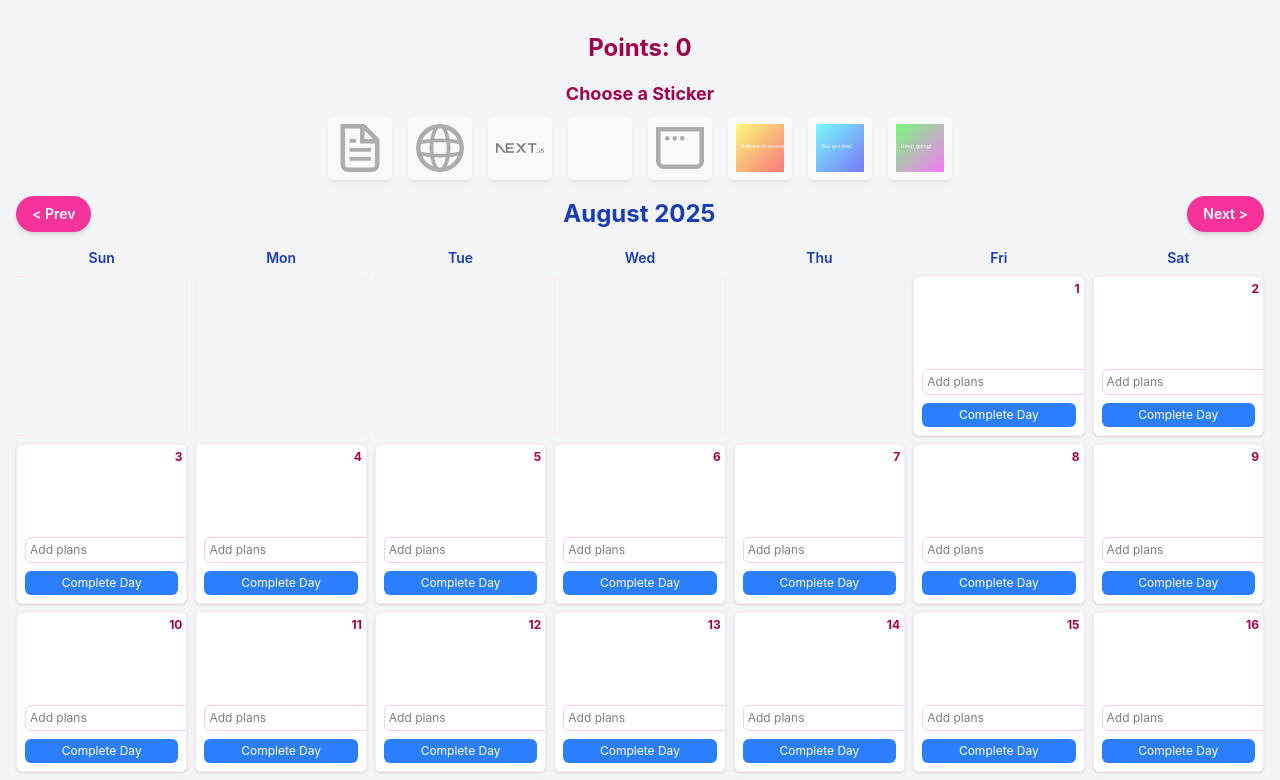
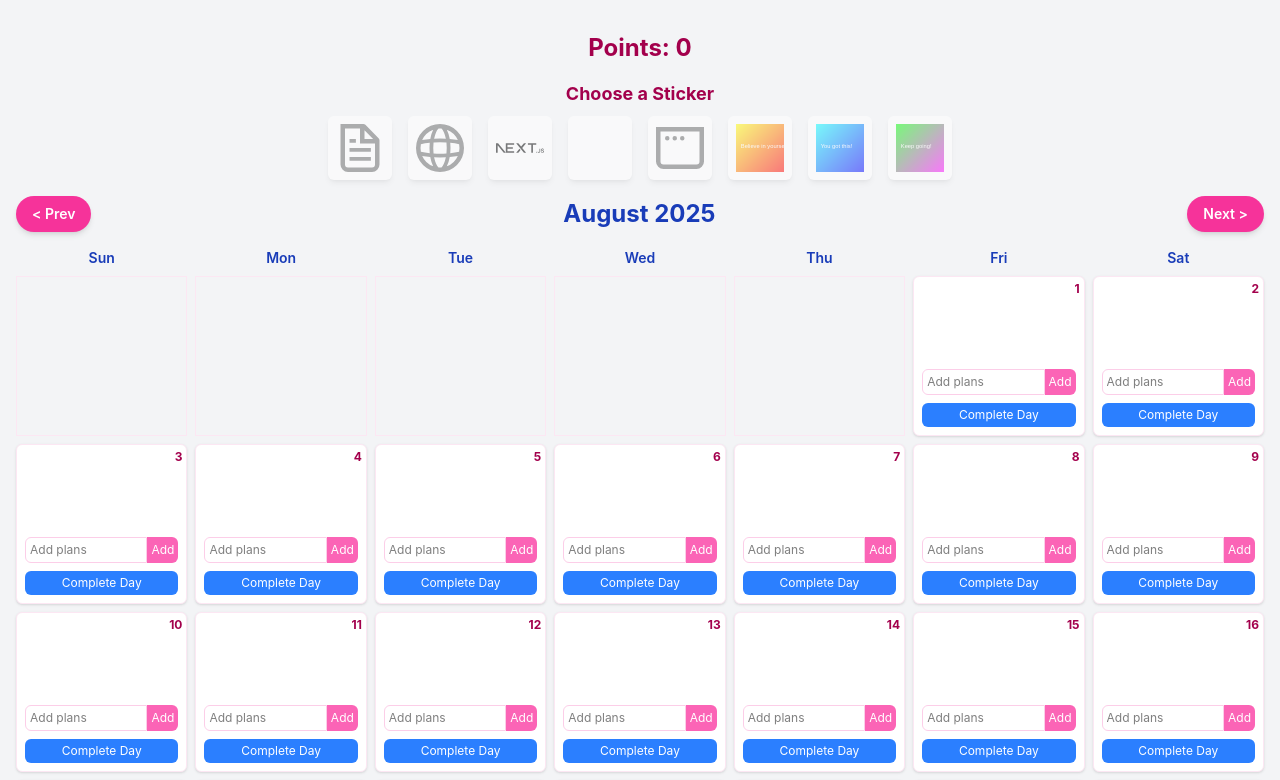
Before and after one commit to masharabkova/firstproject, a Next.js app: page / in a window 1280 px wide. Shown: the top 780 px of the page. Built offline with nearby package versions, Linux system fonts and the light colour scheme.

Commit message:
fix todo input

```diff
--- a/components/TodoList.tsx
+++ b/components/TodoList.tsx
@@ -34,7 +34,7 @@ export function TodoList({ list, onAddItem, onRemoveItem, onToggleItem, onComple
                     type="text"
                     value={newItem}
                     onChange={(e) => setNewItem(e.target.value)}
-                    className="flex-grow p-1 border border-pink-200 rounded-l-md focus:outline-none focus:ring-1 focus:ring-pink-500 text-xs"
+                    className="flex-grow min-w-0 p-1 border border-pink-200 rounded-l-md focus:outline-none focus:ring-1 focus:ring-pink-500 text-xs"
                     placeholder="Add plans"
                 />
                 <button
```
